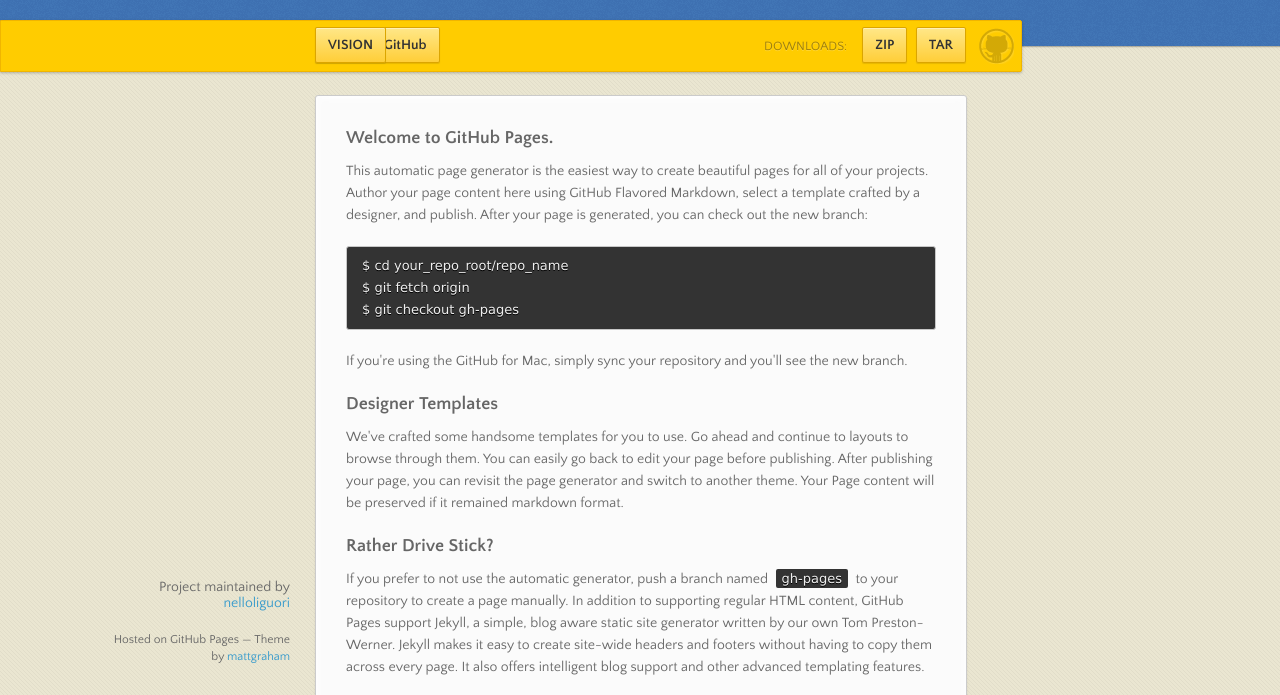
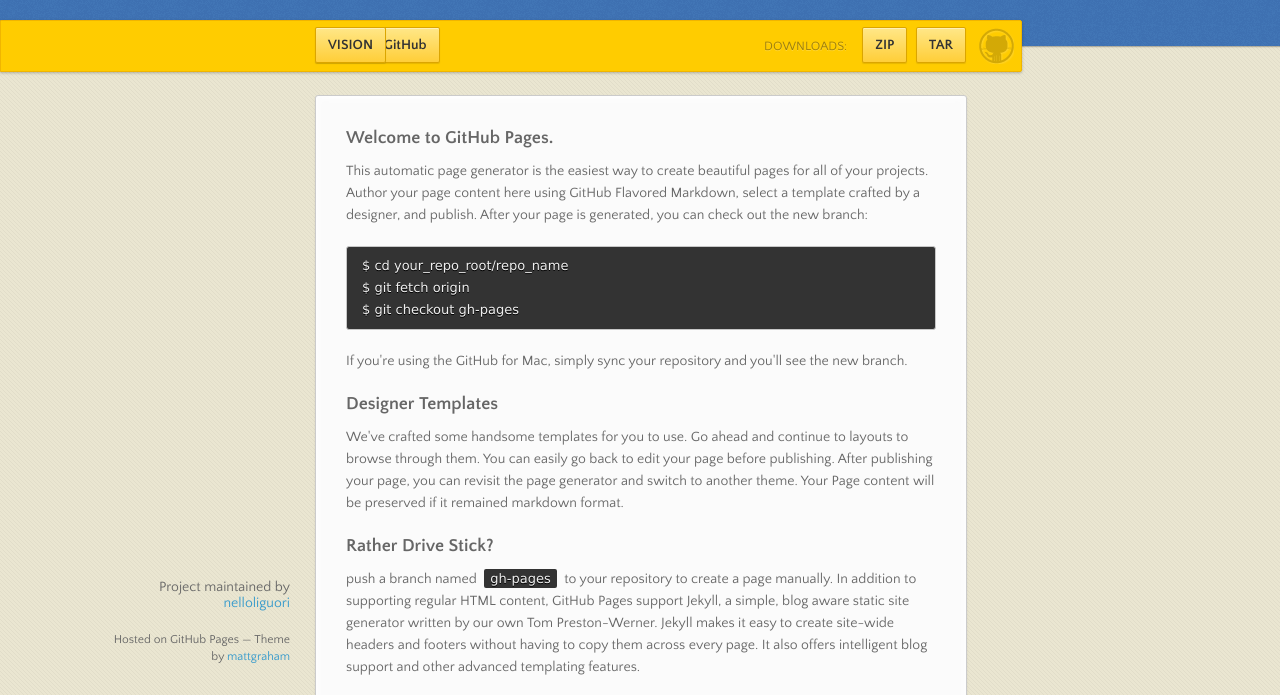
Before and after one commit to nelloliguori/PROVA, a plain HTML site: page index.html in a window 1280 px wide. Shown: the part 95-790 px from the top of the page. Drawn offline with nearby package versions, Linux system fonts and the light colour scheme.

Commit message:
Update index.html

```diff
--- a/index.html
+++ b/index.html
@@ -60,7 +60,7 @@
 <h3>
 <a id="rather-drive-stick" class="anchor" href="#rather-drive-stick" aria-hidden="true"><span class="octicon octicon-link"></span></a>Rather Drive Stick?</h3>
 
-<p>If you prefer to not use the automatic generator, push a branch named <code>gh-pages</code> to your repository to create a page manually. In addition to supporting regular HTML content, GitHub Pages support Jekyll, a simple, blog aware static site generator written by our own Tom Preston-Werner. Jekyll makes it easy to create site-wide headers and footers without having to copy them across every page. It also offers intelligent blog support and other advanced templating features.</p>
+<p>push a branch named <code>gh-pages</code> to your repository to create a page manually. In addition to supporting regular HTML content, GitHub Pages support Jekyll, a simple, blog aware static site generator written by our own Tom Preston-Werner. Jekyll makes it easy to create site-wide headers and footers without having to copy them across every page. It also offers intelligent blog support and other advanced templating features.</p>
 
 <h3>
 <a id="authors-and-contributors" class="anchor" href="#authors-and-contributors" aria-hidden="true"><span class="octicon octicon-link"></span></a>Authors and Contributors</h3>
```
